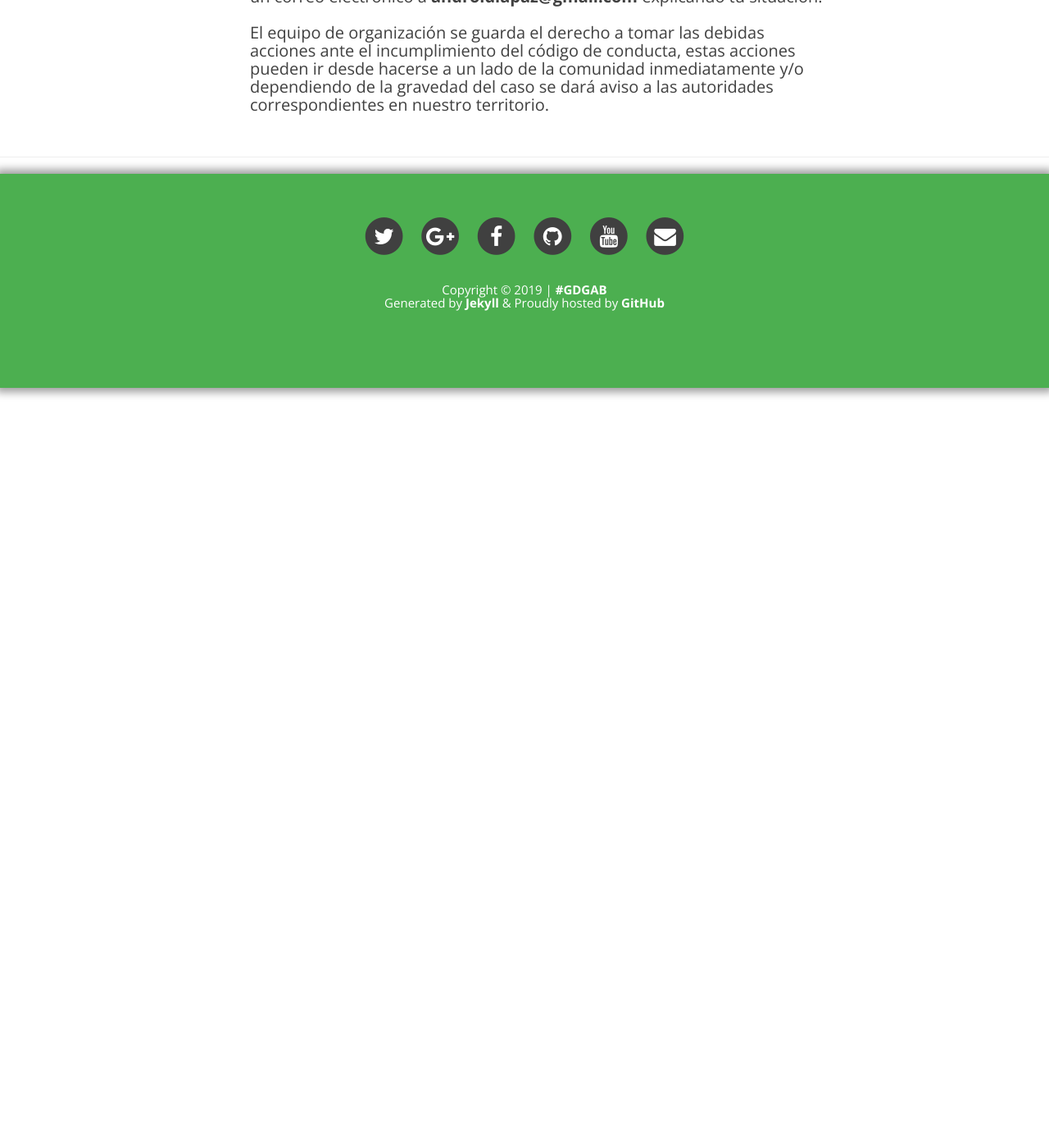
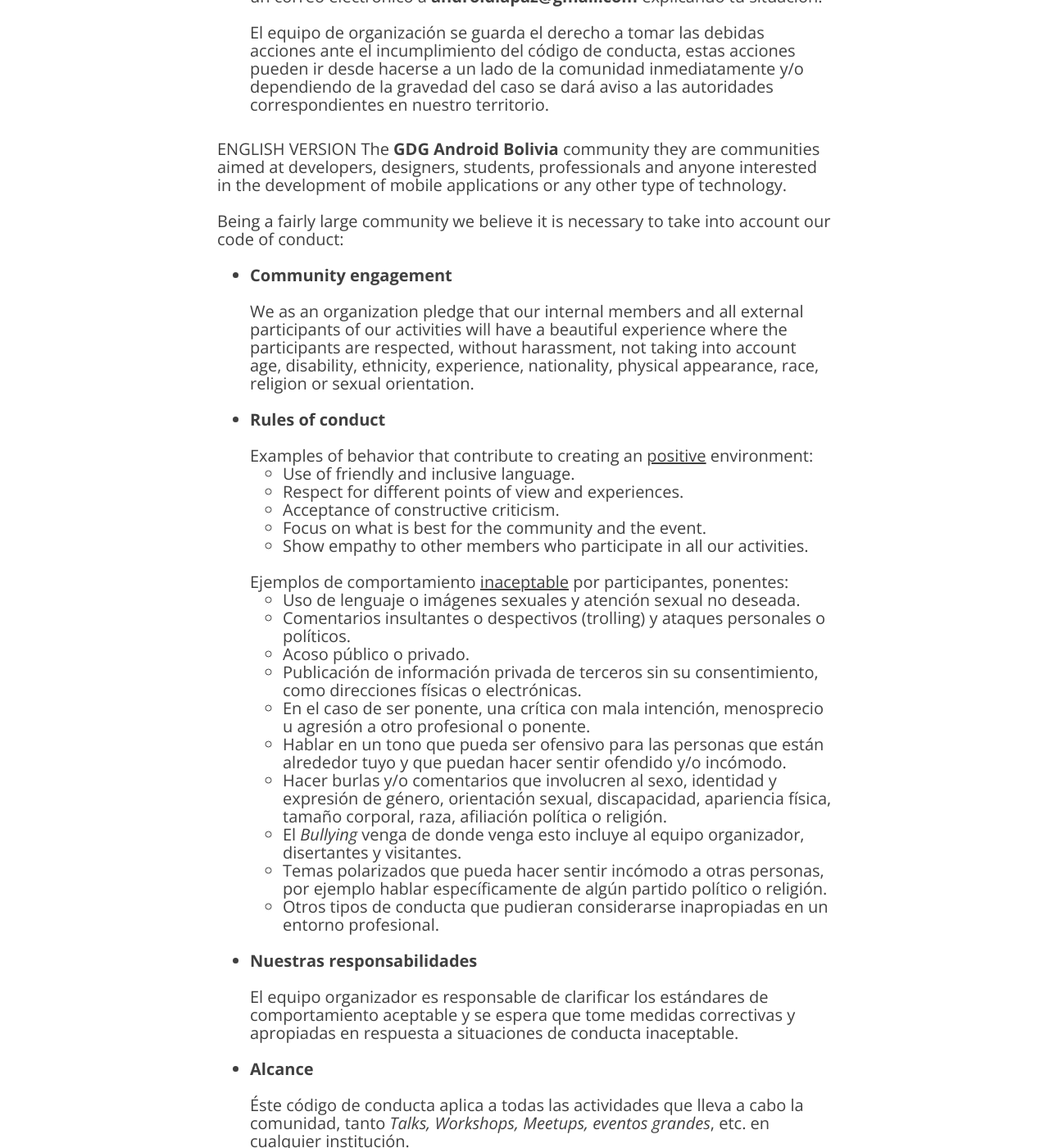
Before and after one commit to GDGAndroidBolivia/gdgandroidbolivia.github.io, a Jekyll site: the page built from code-of-conduct.html, in a window 1280 px wide and 1400 px high, scrolled down 2198 px. Shown: the whole window at 82% size. Built offline with Jekyll 4.4.1, drawn with Linux system fonts in a browser that asks for light colours; nearby versions of some CDN libraries; some of the changed text lies outside the part shown.

Commit message:
Modify Code of Conduct

```diff
--- a/code-of-conduct.html
+++ b/code-of-conduct.html
@@ -92,3 +92,92 @@ header-img: "/img/bg-contacto.jpg"
         </li>
     </ul>
 </h4>
+
+
+
+<h4 class="text-body" style="text-align: left;">
+    ENGLISH VERSION
+
+
+    The <b>GDG Android Bolivia</b> community they are communities aimed at developers, designers, students, professionals and anyone interested in the development of mobile applications or any other type of technology.
+    </br></br>Being a fairly large community we believe it is necessary to take into account our code of conduct:</br></br>
+    <ul>
+        <li>
+            <b>Community engagement</b></br></br>
+            We as an organization pledge that our internal members and all external participants of our activities will have a beautiful experience where the participants are respected, without harassment, not taking into account age, disability, ethnicity, experience, nationality, physical appearance, race, religion or sexual orientation.
+            </br></br>
+        </li>
+        <li>
+            <b>Rules of conduct</b></br></br>
+            Examples of behavior that contribute to creating an <u>positive</u> environment:</br>
+            <ul>
+                <li>
+                    Use of friendly and inclusive language.
+                </li>
+                <li>
+                    Respect for different points of view and experiences.
+                </li>
+                <li>
+                   Acceptance of constructive criticism.
+                </li>
+                <li>
+                    Focus on what is best for the community and the event.
+                </li>
+                <li>
+                    Show empathy to other members who participate in all our activities.
+                </li>
+            </ul></br>
+            Ejemplos de comportamiento <u>inaceptable</u> por participantes, ponentes:</br>
+            <ul>
+                <li>
+                    Uso de lenguaje o imágenes sexuales y atención sexual no deseada.
+                </li>
+                <li>
+                    Comentarios insultantes o despectivos (trolling) y ataques personales o políticos.
+                </li>
+                <li>
+                    Acoso público o privado.
+                </li>
+                <li>
+                    Publicación de información privada de terceros sin su consentimiento, como direcciones físicas o electrónicas.
+                </li>
+                <li>
+                    En el caso de ser ponente, una crítica con mala intención, menosprecio u agresión a otro profesional o ponente.
+                </li>
+                <li>
+                    Hablar en un tono que pueda ser ofensivo para las personas que están alrededor tuyo y que puedan hacer sentir ofendido y/o incómodo.
+                </li>
+                <li>
+                    Hacer burlas y/o comentarios que involucren al sexo, identidad y expresión de género, orientación sexual, discapacidad, apariencia física, tamaño corporal, raza, afiliación política o religión.
+                </li>
+                <li>
+                    El <i>Bullying</i> venga de donde venga esto incluye al equipo organizador, disertantes y visitantes.
+                </li>
+                <li>
+                    Temas polarizados que pueda hacer sentir incómodo a otras personas, por ejemplo hablar específicamente de algún partido político o religión.
+                </li>
+                <li>
+                    Otros tipos de conducta que pudieran considerarse inapropiadas en un entorno profesional.
+                </li>
+            </ul>
+            </br>
+        </li>
+        <li>
+            <b>Nuestras responsabilidades</b></br></br>
+            El equipo organizador es responsable de clarificar los estándares de comportamiento aceptable y se espera que tome medidas correctivas y apropiadas en respuesta a situaciones de conducta inaceptable.
+            </br></br>
+        </li>
+        <li>
+            <b>Alcance</b></br></br>
+            Éste código de conducta aplica a todas las actividades que lleva a cabo la comunidad, tanto <i>Talks, Workshops, Meetups, eventos grandes</i>, etc. en cualquier institución.
+            </br></br>
+        </li>
+        <li>
+            <b>Reportar violaciones al código de conducta</b></br></br>
+            El equipo de organización ha diseñado un mecanismo para poder ayudar a reportar algún hecho que rompa el código de conducta.
+            </br></br>Si fuiste testigo de algún hecho de violación al código de conducta inmediatamente busca a algún miembro del equipo de organización o envía un correo electrónico a <b><a href="mailto:androidlapaz@gmail.com">androidlapaz@gmail.com</a></b> explicando tu situación.
+            </br></br>El equipo de organización se guarda el derecho a tomar las debidas acciones ante el incumplimiento del código de conducta, estas acciones pueden ir desde hacerse a un lado de la comunidad inmediatamente y/o dependiendo de la gravedad del caso se dará aviso a las autoridades correspondientes en nuestro territorio.
+            </br></br>
+        </li>
+    </ul>
+</h4>
```
